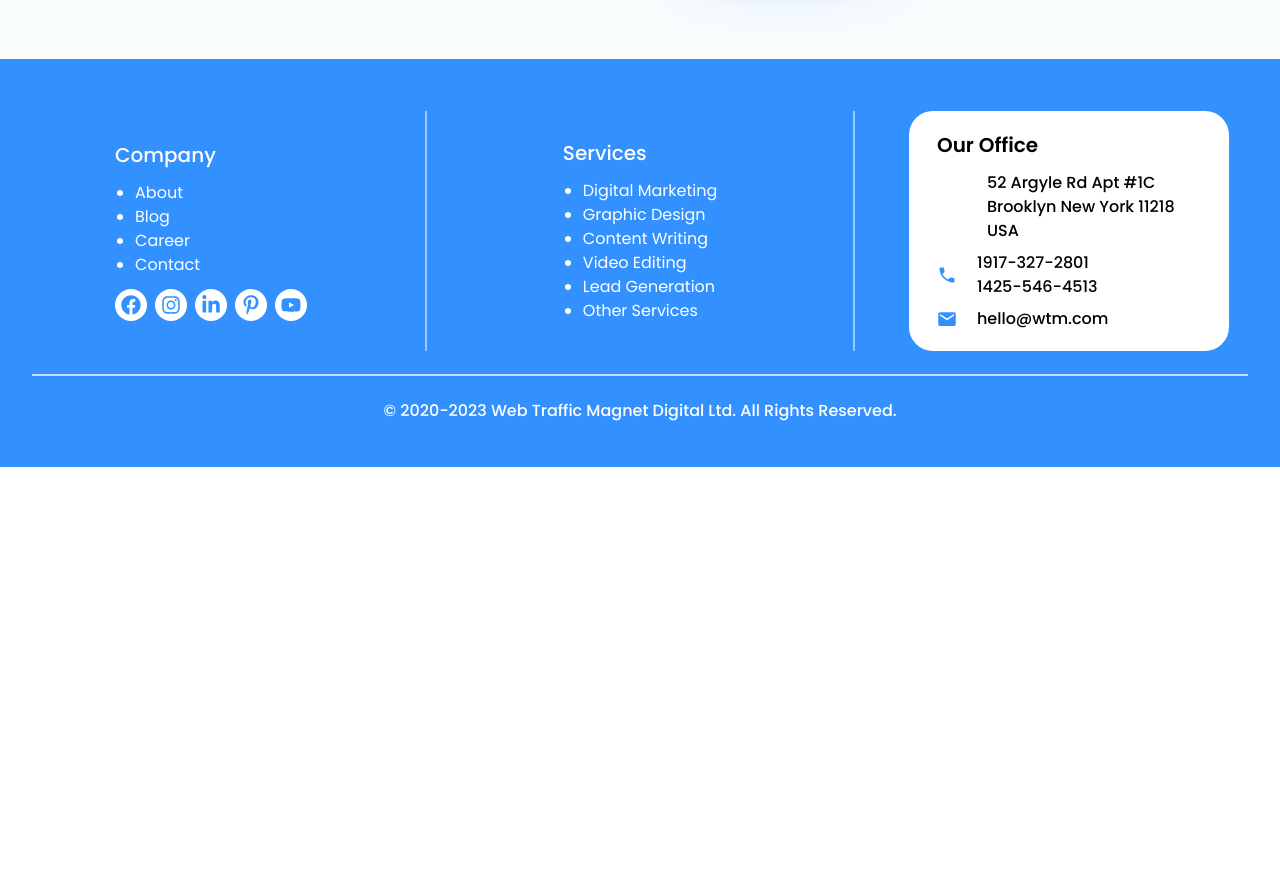
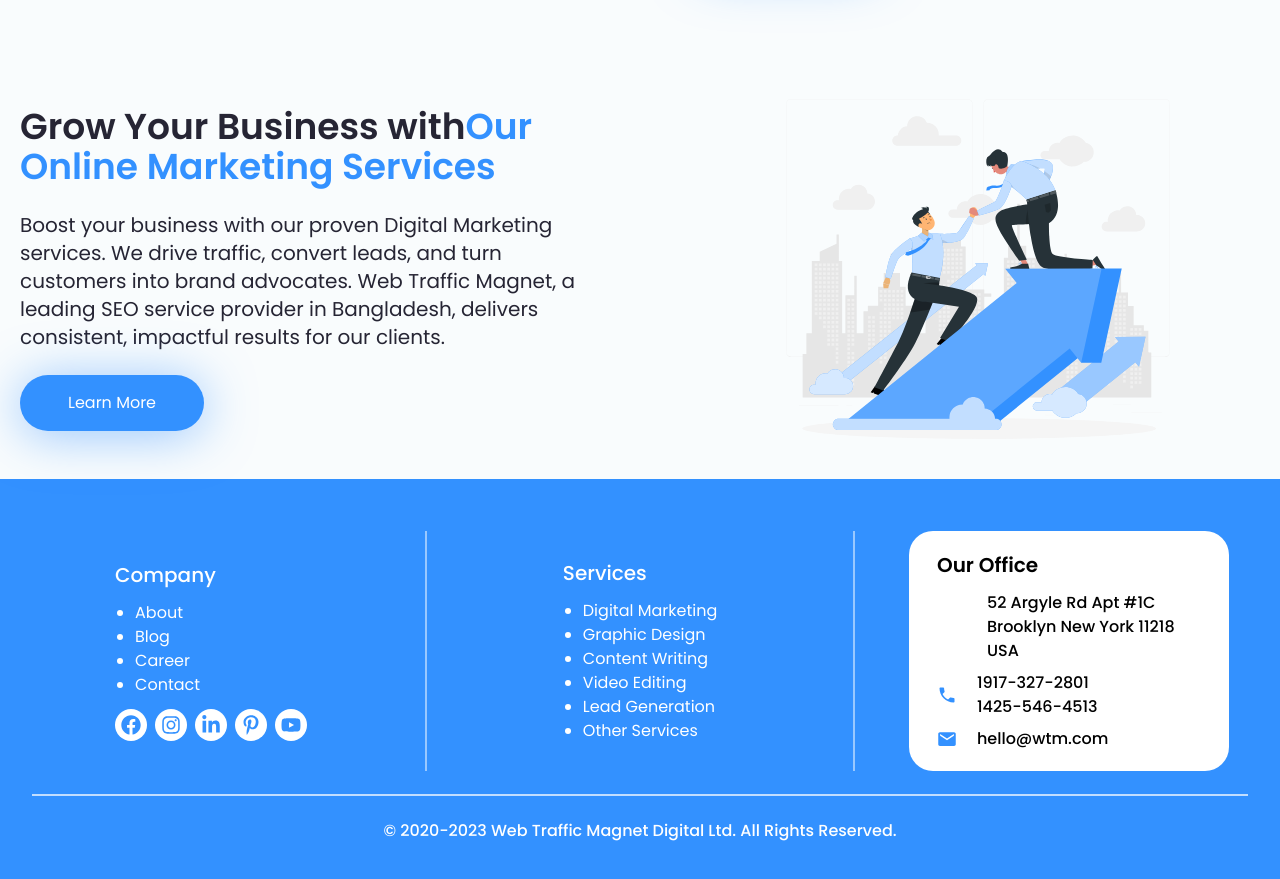
Before and after one commit to showrove-roy/web_traffic, a React (Vite) app: page / in a window 1280 px wide. Shown: the part 1035-1914 px from the top of the page. Before the commit the page ends 1502 px from the top, so only its background shows below. Built offline with nearby package versions, Linux system fonts and the light colour scheme; some icons are missing.

Commit message:
Documentary section done

```diff
--- a/src/Pages/Home/Documentary.jsx
+++ b/src/Pages/Home/Documentary.jsx
@@ -5,28 +5,61 @@ export const Documentary = () => {
   return (
     <>
       <section>
+        {/* first card "Why" */}
         <div>
           <div className='flex flex-col md:flex-row justify-between md:gap-28 gap-5 items-center'>
             <div className='md:w-1/2 w-full flex justify-center '>
-              <img src={`${illustrationWhy}`} alt='' className="max-w-sm w-full" />
+              <img
+                src={`${illustrationWhy}`}
+                alt=''
+                className='max-w-sm w-full'
+              />
             </div>
             <div className='md:w-1/2 w-full'>
-              <h3 className="text-black-10 font-semibold md:text-4xl text-2xl md:text-left text-center">
-                Why <span className="text-blue">Web Traffic Magnet</span>
+              <h3 className='text-black-10 font-semibold md:text-4xl text-2xl md:text-left text-center'>
+                Why <span className='text-blue'>Web Traffic Magnet</span>
               </h3>
-              <p className="md:text-xl text-xs md:my-6 my-2 text-black-10 text-justify md:text-left max-w-lg md:max-w-none mx-auto">
+              <p className='md:text-xl text-sm md:my-6 my-2 text-black-10 text-justify md:text-left max-w-lg md:max-w-none mx-auto'>
                 The answer is simple – <strong>Web Traffic Magnet</strong> helps
                 you achieve more sales and revenue from our Digital Marketing
                 services. As we are in the industry for more than 05 years now
                 we have grown high-level expertise in this industry.
               </p>
-              <div className="mt-4 flex justify-center md:justify-start">
-              <BlueButton btnLink={"#"} btnText={"Learn More"} />
+              <div className='mt-4 flex justify-center md:justify-start'>
+                <BlueButton btnLink={"#"} btnText={"Learn More"} />
               </div>
             </div>
           </div>
         </div>
-        <div></div>
+
+        {/* second card "grow" */}
+        <div className='md:mt-20 mt-10'>
+          <div className='flex flex-col md:flex-row-reverse justify-between md:gap-28 gap-5 items-center'>
+            <div className='md:w-1/2 w-full flex justify-center '>
+              <img
+                src={`${illustrationgrow}`}
+                alt=''
+                className='max-w-sm w-full'
+              />
+            </div>
+            <div className='md:w-1/2 w-full'>
+              <h3 className='text-black-10 font-semibold md:text-4xl text-2xl md:text-left text-center'>
+                Grow Your Business with
+                <span className='text-blue'>Our Online Marketing Services</span>
+              </h3>
+              <p className='md:text-xl text-sm md:my-6 my-2 text-black-10 text-justify md:text-left max-w-lg md:max-w-none mx-auto'>
+                Boost your business with our proven Digital Marketing services.
+                We drive traffic, convert leads, and turn customers into brand
+                advocates. Web Traffic Magnet, a leading SEO service provider in
+                Bangladesh, delivers consistent, impactful results for our
+                clients.
+              </p>
+              <div className='mt-4 flex justify-center md:justify-start'>
+                <BlueButton btnLink={"#"} btnText={"Learn More"} />
+              </div>
+            </div>
+          </div>
+        </div>
       </section>
     </>
   );
```
